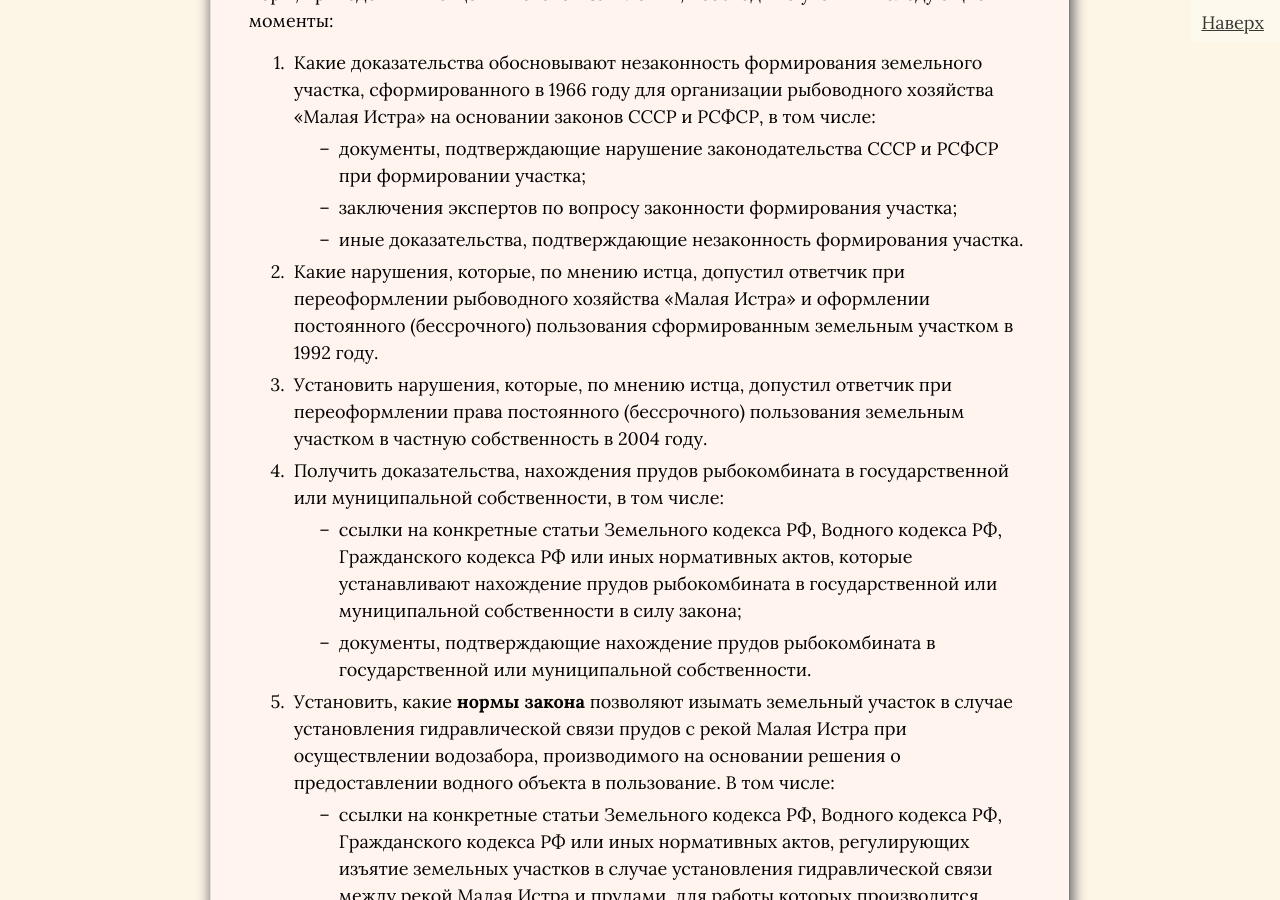
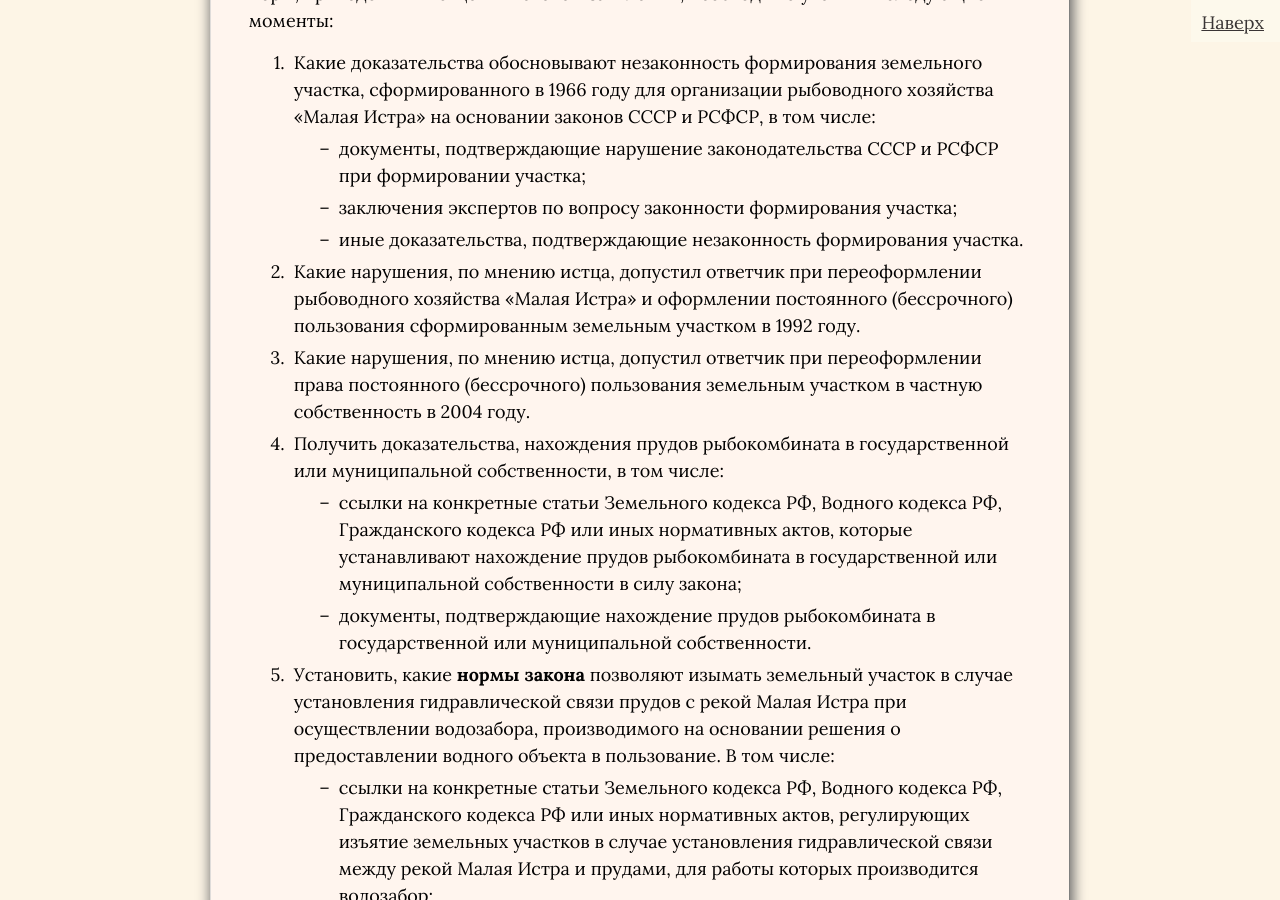
Before and after one commit to SergSi/land-use-art, a Jekyll site: the page built from _posts/2025-03-16-iskvod.md, in a window 1280 px wide and 900 px high, scrolled down 20315 px. Built offline with Jekyll 4.4.1, drawn with Linux system fonts in a browser that asks for light colours; some web fonts are replaced.

Commit message:
Update 2025-03-16-iskvod.md

```diff
--- a/_posts/2025-03-16-iskvod.md
+++ b/_posts/2025-03-16-iskvod.md
@@ -290,8 +290,8 @@ author: С. И. Ивасюк
    - документы, подтверждающие нарушение законодательства СССР и РСФСР при формировании участка;
    - заключения экспертов по вопросу законности формирования участка;
    - иные доказательства, подтверждающие незаконность формирования участка.
-2. Какие нарушения, которые, по мнению истца, допустил ответчик при переоформлении рыбоводного хозяйства «Малая Истра» и оформлении постоянного (бессрочного) пользования сформированным земельным участком в 1992 году.
-3. Установить нарушения, которые, по мнению истца, допустил ответчик при переоформлении права постоянного (бессрочного) пользования  земельным участком в частную собственность в 2004 году.
+2. Какие нарушения, по мнению истца, допустил ответчик при переоформлении рыбоводного хозяйства «Малая Истра» и оформлении постоянного (бессрочного) пользования сформированным земельным участком в 1992 году.
+3. Какие нарушения, по мнению истца, допустил ответчик при переоформлении права постоянного (бессрочного) пользования  земельным участком в частную собственность в 2004 году.
 4. Получить доказательства, нахождения прудов рыбокомбината в государственной или муниципальной собственности, в том числе:
    - ссылки на конкретные статьи Земельного кодекса РФ, Водного кодекса РФ, Гражданского кодекса РФ или иных нормативных актов, которые устанавливают нахождение прудов рыбокомбината в государственной или муниципальной собственности в силу закона;
    - документы, подтверждающие нахождение прудов рыбокомбината в государственной или муниципальной собственности.
```
